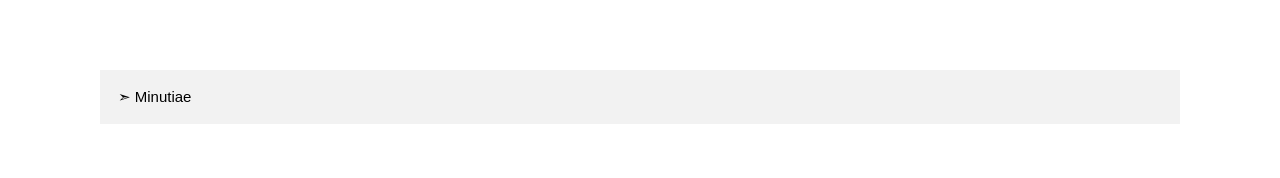
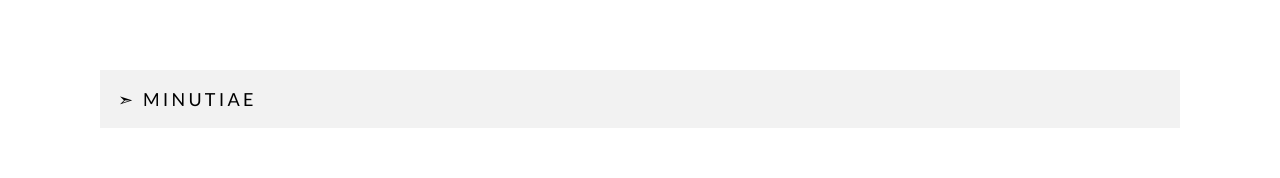
Before and after one commit to amaelena/amaelena.github.io, a plain HTML site: page about.html in a window 1280 px wide. Shown: the part 418-596 px from the top of the page. Drawn offline with nearby package versions, Linux system fonts and the light colour scheme; a script that the page names is missing.

Commit message:
Add files via upload

```diff
--- a/css/style.css
+++ b/css/style.css
@@ -239,6 +239,11 @@ a.button {
   outline: none;
   font-size: 15px;
   transition: 0.4s;
+  font-family: 'Lato', sans-serif;
+  text-transform: uppercase;
+  font-size: 18px;
+  letter-spacing: 0.18em;
+  font-weight: 400;
 }
 
 .active, .accordion:hover {
```
